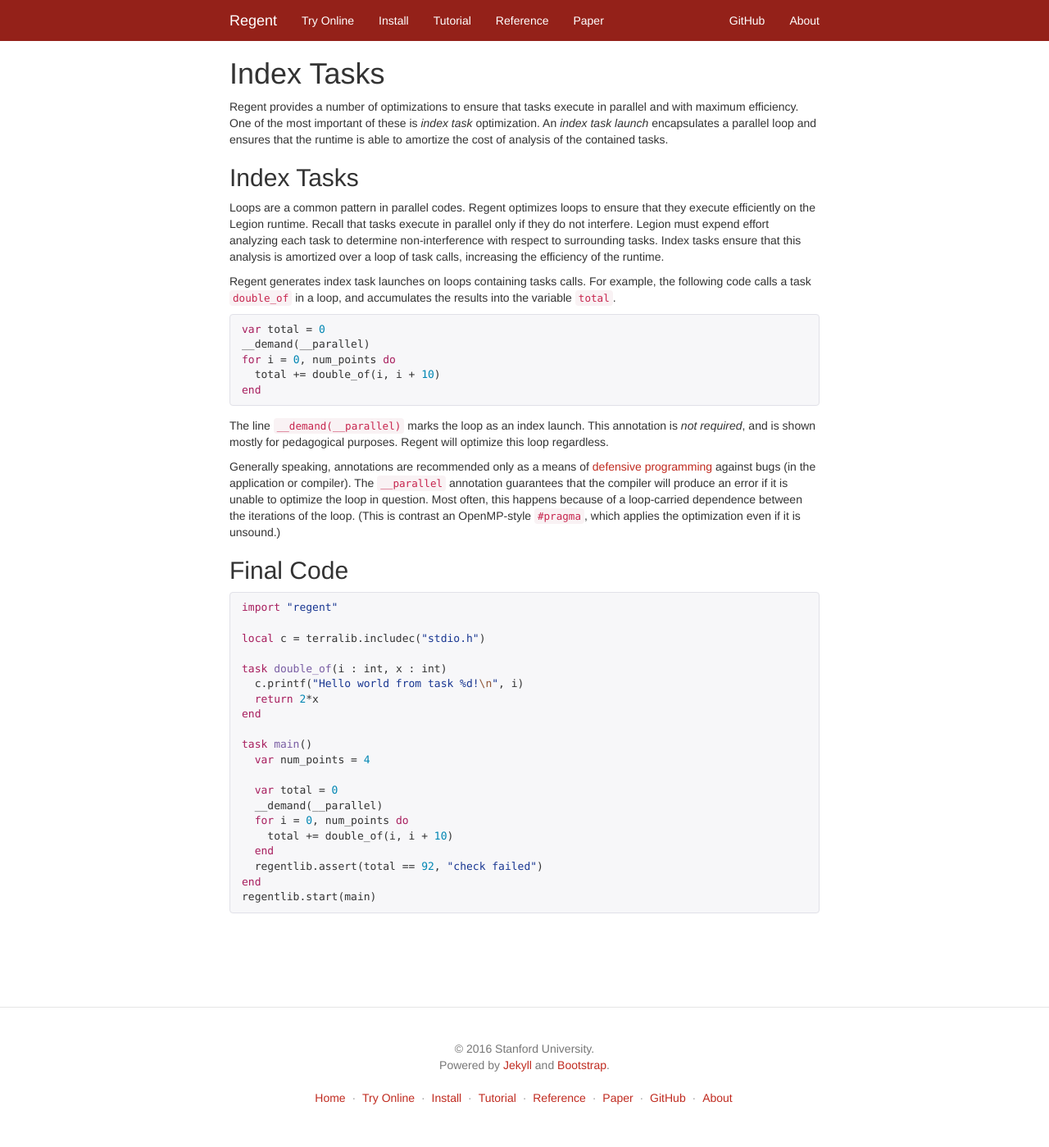
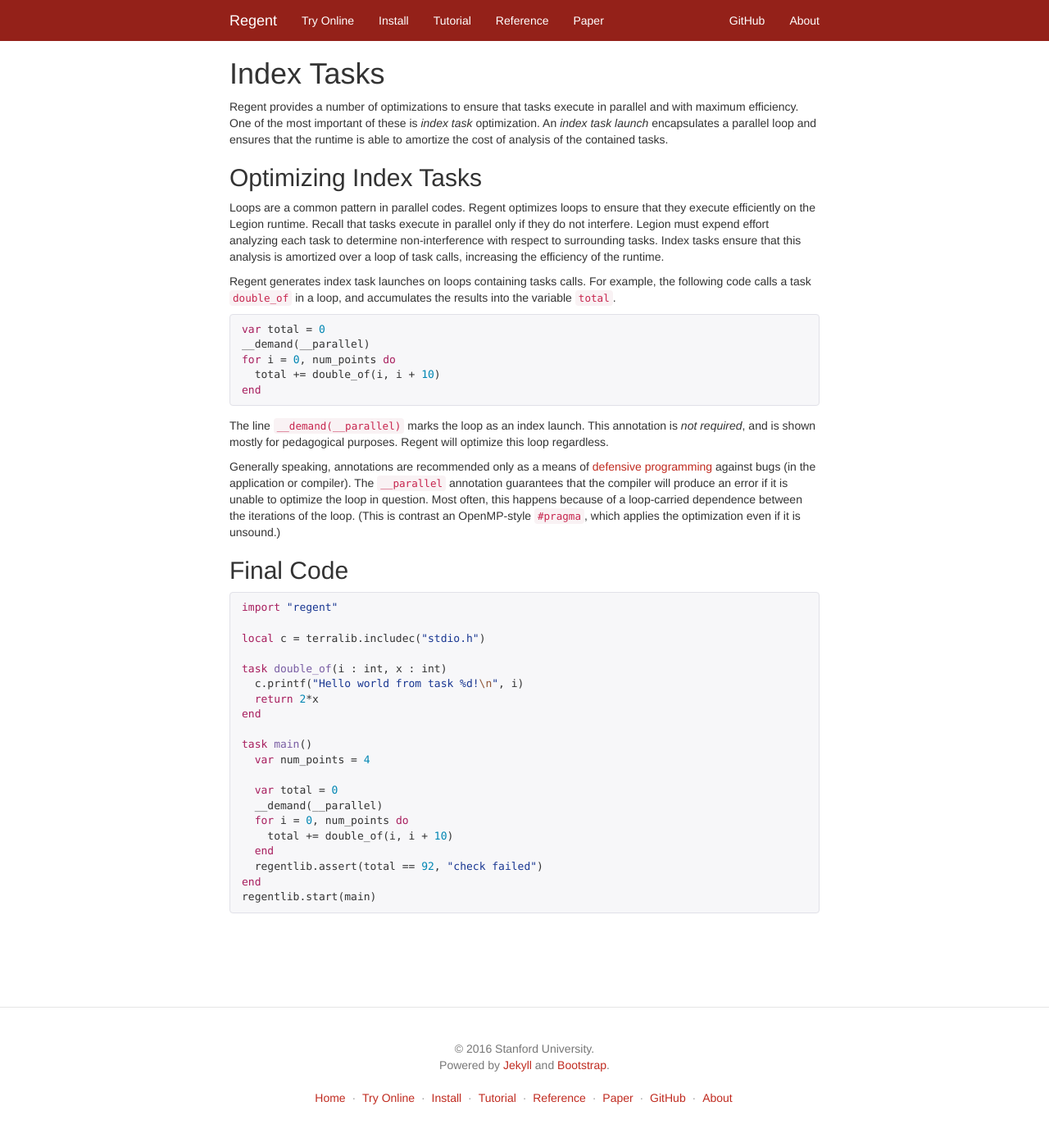
Before and after one commit to StanfordLegion/regent-lang.org, a Jekyll site: the page built from tutorial/02_index_tasks.md, in a window 1280 px wide. Shown: the whole page at 82% size. Built offline with Jekyll 4.4.1, drawn with Linux system fonts in a browser that asks for light colours; nearby versions of some CDN libraries.

Commit message:
Tweak header.

```diff
--- a/tutorial/02_index_tasks.md
+++ b/tutorial/02_index_tasks.md
@@ -12,7 +12,7 @@
 encapsulates a parallel loop and ensures that the runtime is able to
 amortize the cost of analysis of the contained tasks.
 
-## Index Tasks
+## Optimizing Index Tasks
 
 Loops are a common pattern in parallel codes. Regent optimizes loops
 to ensure that they execute efficiently on the Legion runtime. Recall
```
